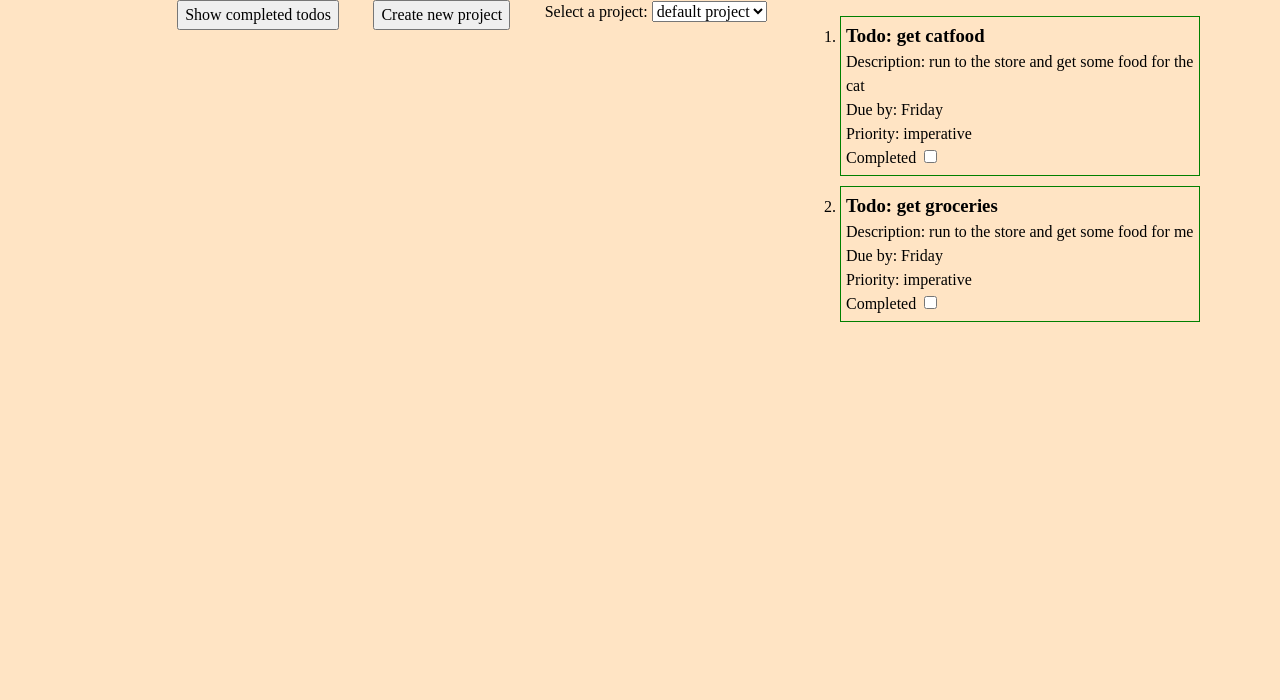
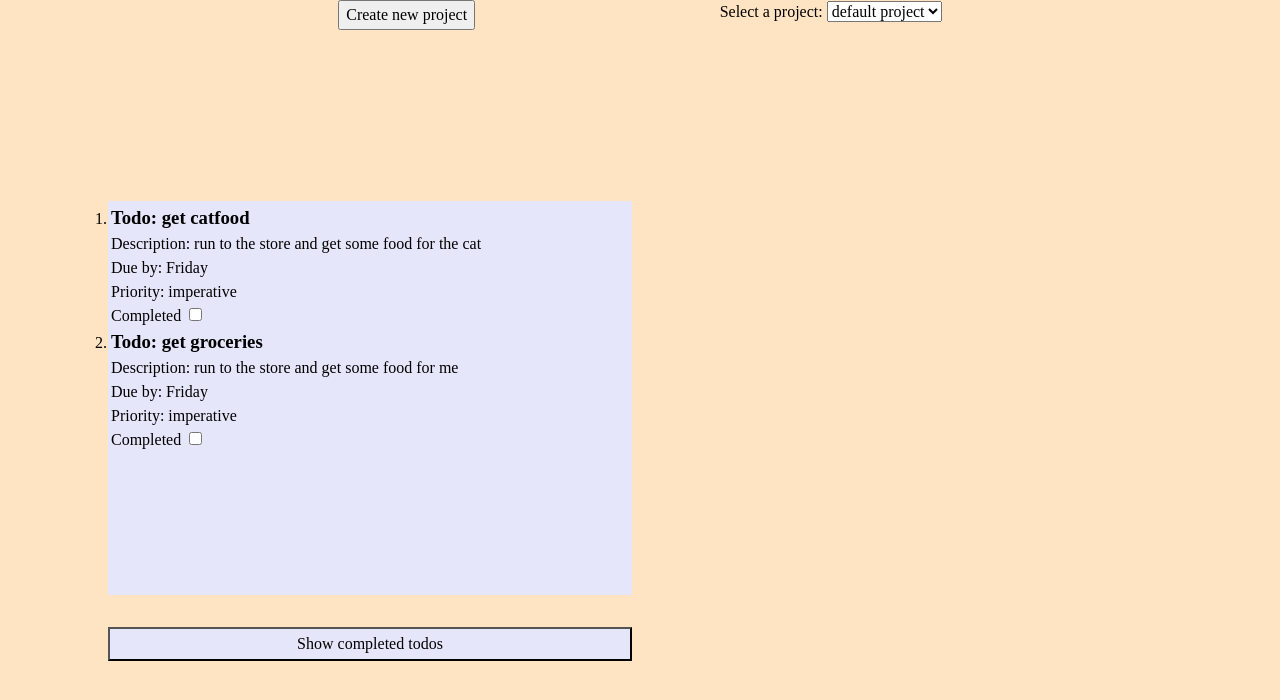
Before and after one commit to gniht/todo, a website with bundled scripts: page index.html in a window 1280 px wide. Built offline with nearby package versions, Linux system fonts and the light colour scheme.

Commit message:
some refactoring of listeners

```diff
--- a/app.js
+++ b/app.js
@@ -16,6 +16,7 @@ let myfood = new Todo(
 
 const hideBtn = document.createElement('button');
 hideBtn.innerText = 'Show completed todos';
+hideBtn.classList.add('split-left');
 let hideCompleted = false;
 
 const newProjectBtn = document.createElement('button');
@@ -30,19 +31,21 @@ projectSelectLabel.innerText = 'Select a project: ';
 const projects = document.createElement('select');
 projects.id = 'project-select';
 const defaultProject = document.createElement('option');
-defaultProject.value = 'default';
+// defaultProject.value = '0'; this value not needed?
 defaultProject.innerText = 'default project';
 projects.append(defaultProject);
 projectSelect.append(projectSelectLabel, projects);
-optionsMenu.append(hideBtn, newProjectBtn, projectSelect);
+optionsMenu.append(newProjectBtn, projectSelect);
 
 
 const myTodos = document.createElement('ol');
-const todos = [];
+myTodos.classList.add('split-left');
+let allProjects = [[]];
+const todos = allProjects[projects.selectedIndex];
 todos.push(catfood);
 todos.push(myfood);
 updateList(todos);
-document.body.append(optionsMenu, myTodos);
+document.body.append(optionsMenu, myTodos, hideBtn);
 
 function createTodoCard(todo){
   const card = document.createElement('div');
@@ -75,7 +78,6 @@ function updateList(list){
     let item = document.createElement('li');
     item.append(createTodoCard(list[i]));
     myTodos.append(item);
-    console.log(myTodos);
   }
 }
 
@@ -92,6 +94,13 @@ hideBtn.addEventListener('click', e =>{
 });
 newProjectBtn.addEventListener('click', e => {
   e.preventDefault();
+  let option = document.createElement("option");
   let projectName = prompt('enter a project name');
-  // createProject(projectName);
+  if(projectName){
+    option.innerText = projectName;
+    projects.append(option);
+    let optionArr = [];
+    allProjects.push(optionArr);
+    console.log(allProjects);
+  }
 });
--- a/css/style.css
+++ b/css/style.css
@@ -1,13 +1,3 @@
-
-li {
-  margin-bottom: 10px;
-}
-.card {
-  border: 1px solid green;
-  width: 360px;
-  padding: 5px;
-}
-
 select {
   height: fit-content;
 }
```
